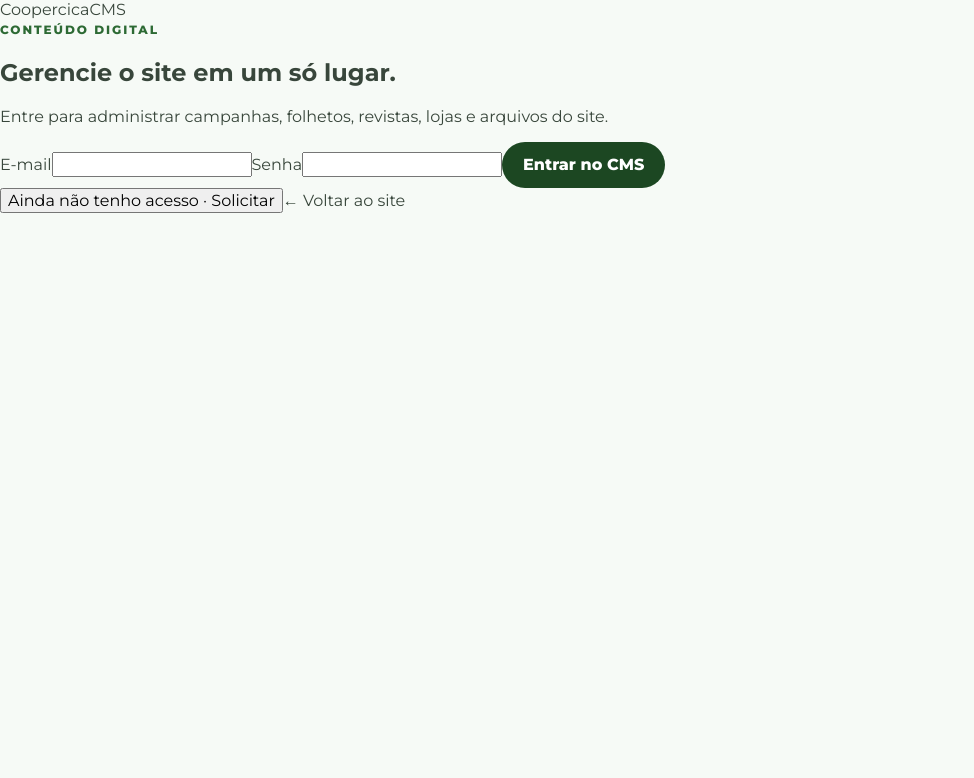
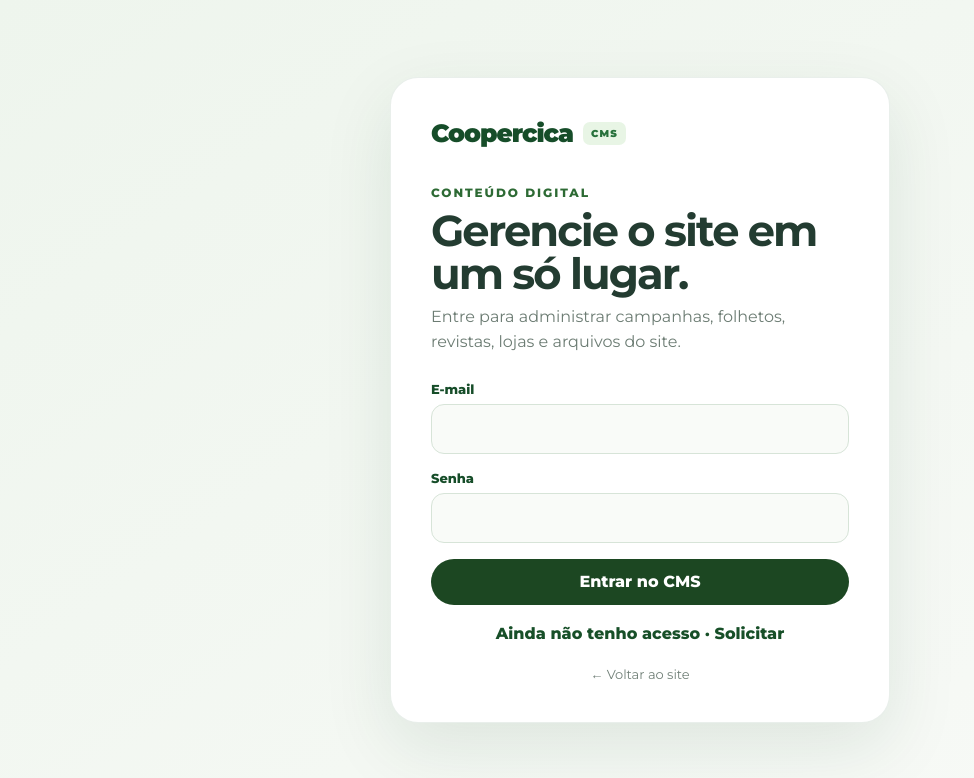
Before and after one commit to mchrystret-prog/coopercica-platform, a Next.js app: page /admin/usuarios in a window 1280 px wide. Shown: the top 778 px of the page, without its empty margins (0-974 px from the left). Built offline with nearby package versions, Linux system fonts and the light colour scheme.

Commit message:
style: cria identidade visual do CMS e gestão de acessos

```diff
--- a/app/globals.css
+++ b/app/globals.css
@@ -259,3 +259,14 @@
 .admin-shell aside nav a[aria-current="page"]::before{content:"";position:absolute;left:0;top:12px;bottom:12px;width:3px;border-radius:999px;background:var(--brand-green-500)}
 @media(max-width:900px){.form-span-full,.form-actions{grid-column:auto}.form-actions{justify-content:stretch}.form-actions .button{width:100%}}
 @media(prefers-reduced-motion:reduce){*,*::before,*::after{scroll-behavior:auto!important;animation-duration:.01ms!important;animation-iteration-count:1!important;transition-duration:.01ms!important}}
+
+/* CMS */
+.cms-auth{min-height:100vh;display:grid;place-items:center;padding:32px 20px;background:linear-gradient(145deg,#eef5ed,#f8faf7)}
+.cms-auth-card{width:min(100%,500px);background:#fff;border:1px solid rgba(21,78,40,.09);border-radius:28px;padding:40px;box-shadow:0 24px 70px rgba(24,67,35,.1)}
+.cms-auth-brand{display:flex;align-items:center;gap:10px;margin-bottom:34px}.cms-auth-brand a{font-size:25px;font-weight:900;color:#164d29;text-decoration:none;letter-spacing:-.04em}.cms-auth-brand span{padding:5px 8px;border-radius:7px;background:#e8f5e5;color:#27713b;font-size:10px;font-weight:900;letter-spacing:.12em}
+.cms-auth-copy{margin-bottom:26px}.cms-auth-copy h1{margin:8px 0 10px;font-size:clamp(2rem,5vw,2.7rem);line-height:1;letter-spacing:-.045em;color:#233c31}.cms-auth-copy p{margin:0;color:#6c7c73;line-height:1.55}
+.cms-auth-form{display:grid;gap:16px}.cms-auth-form label{display:grid;gap:7px;font-size:13px;font-weight:800;color:#164d29}.cms-auth-form input{height:50px;border:1px solid #d7e4d8;border-radius:13px;padding:0 15px;font-size:16px;background:#f9fbf8}
+.cms-auth-message{padding:11px 13px;border-radius:12px;background:#f2f7ef;color:#365943;font-size:13px;line-height:1.45}.cms-auth-switch{width:100%;margin-top:18px;border:0;background:none;color:#174f28;font-weight:800;cursor:pointer}.cms-auth-back{display:block;margin-top:22px;text-align:center;color:#718078;font-size:13px;text-decoration:none}
+.cms-user{display:grid;gap:3px;margin-top:auto;padding-top:24px;border-top:1px solid rgba(255,255,255,.12)}.cms-user strong{font-size:13px}.cms-user small{opacity:.65}.cms-user button{width:max-content;margin-top:8px;border:0;background:none;padding:0;color:inherit;opacity:.72;cursor:pointer}
+.cms-list{display:grid;gap:10px}.cms-list-row{display:grid;grid-template-columns:minmax(180px,1fr) auto auto;gap:16px;align-items:center;padding:18px 20px;border:1px solid #e2e9e2;border-radius:16px;background:#fff}.cms-list-row>div:first-child{display:grid;gap:3px}.cms-list-row small{color:#718078}.cms-row-actions{display:flex;gap:7px;flex-wrap:wrap}.cms-row-actions button{border:1px solid #d7e4d8;background:#fff;border-radius:999px;padding:8px 11px;font-weight:750;color:#174f28;cursor:pointer}
+@media(max-width:760px){.cms-auth-card{padding:28px 22px;border-radius:22px}.cms-list-row{grid-template-columns:1fr}.cms-row-actions{justify-content:flex-start}}
```
